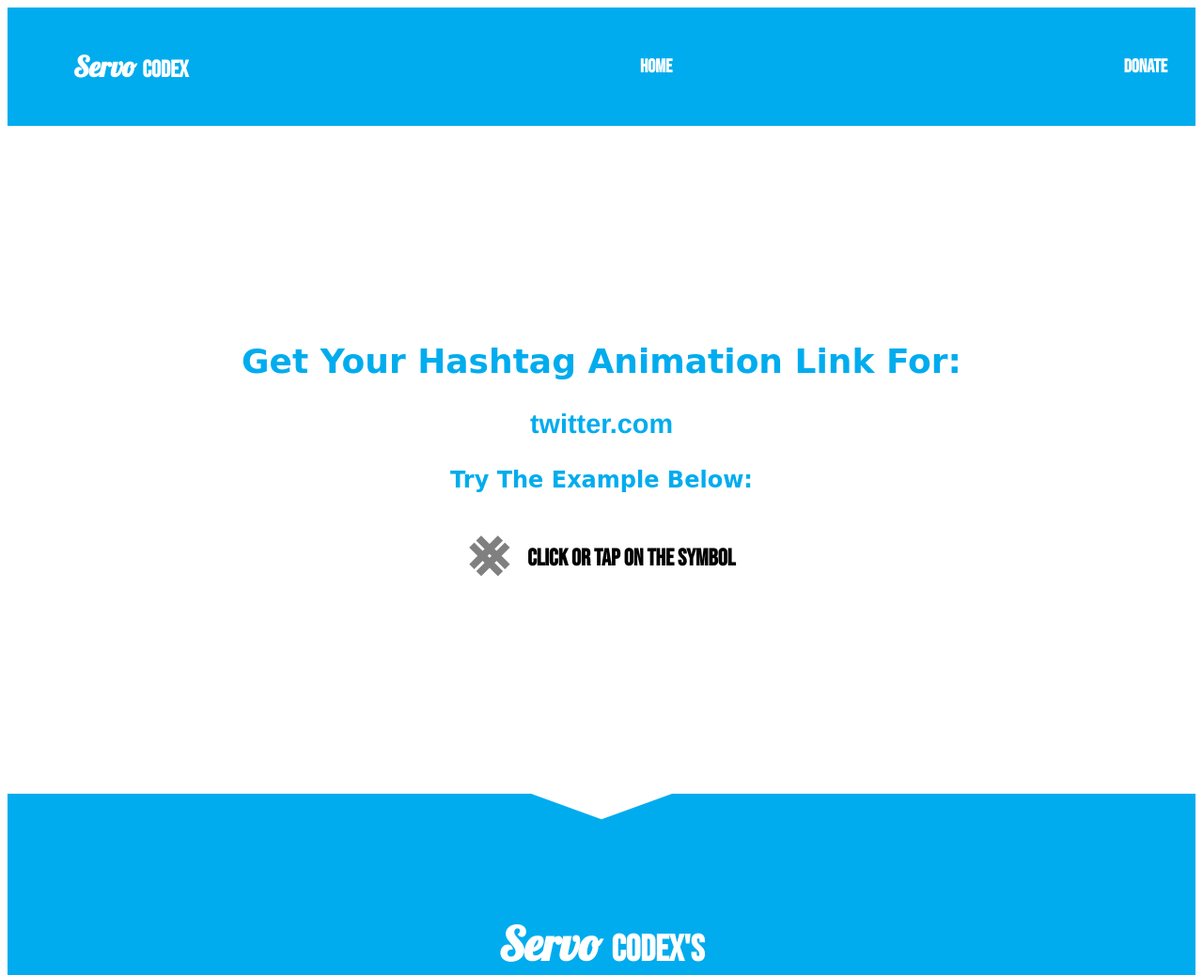
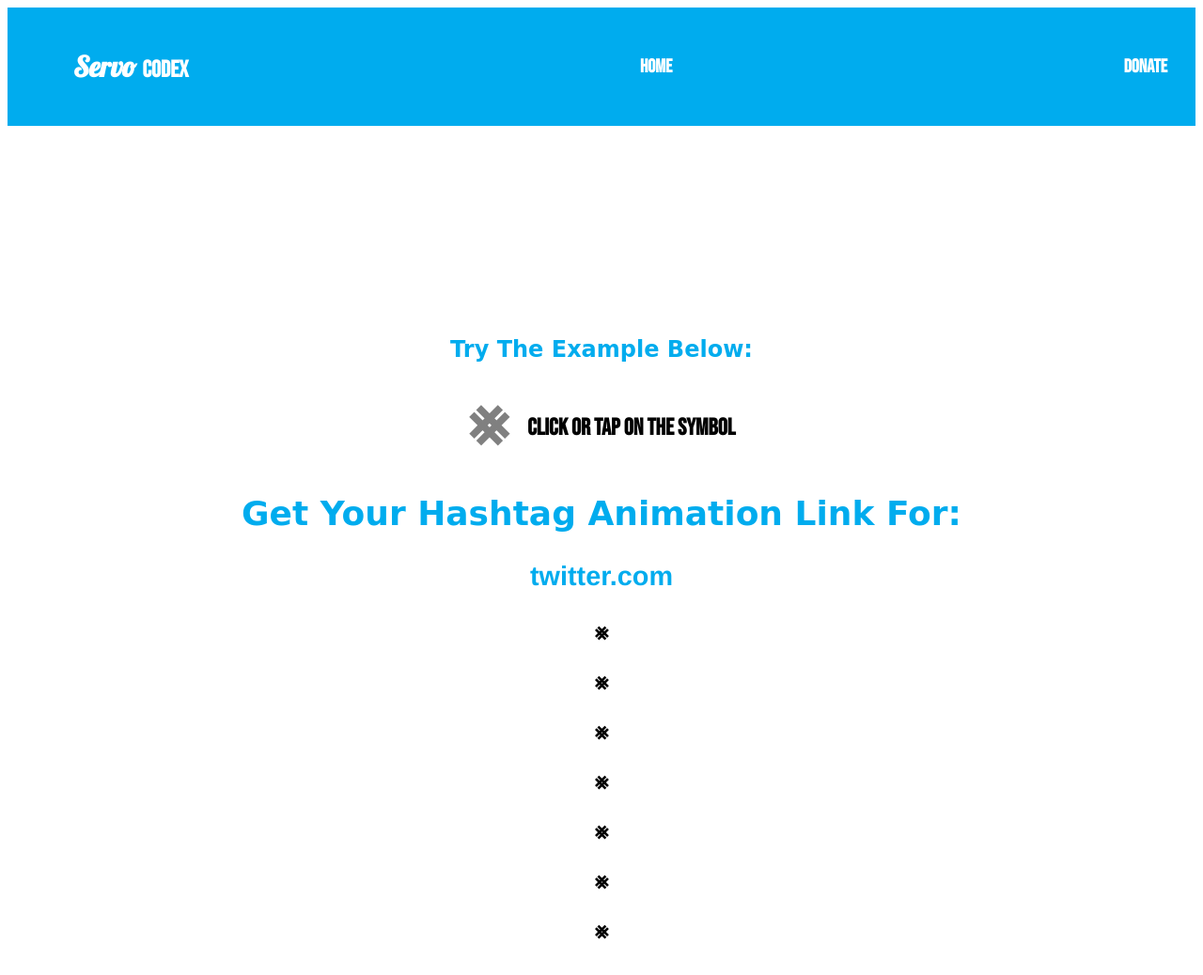
Before and after one commit to servocodex/Hashtag-Animated-Link, a plain HTML site: page index.html in a window 1280 px wide. Shown: the top 1038 px of the page at 94% size. Drawn offline with nearby package versions, Linux system fonts and the light colour scheme; a web font is replaced by a local one.

Commit message:
Added Hashtag CSS Animation for Section one

```diff
--- a/index.html
+++ b/index.html
@@ -57,15 +57,9 @@
   <main>
 
     <section class="one">
-      <div>
-        <h1 class="hspan">Get Your Hashtag Animation Link For:</h1>
-        <p class="subHeading">
-          twitter.com
-        </p>
-        <p class="hspan">
+      <p class="hspan">
           Try The Example Below:
-        </p>
-      </div>
+      </p>
 
       <!--Animated Hashtag Link-->
       <div class="inBox">
@@ -74,7 +68,37 @@
           <span>Click Or Tap On The Symbol</span>
         </p>
       </div>
+
       <div>
+        <h1 class="hspan">Get Your Hashtag Animation Link For:</h1>
+        <p class="subHeading">
+          twitter.com
+        </p>
+        <!--<p class="hspan">
+          Try The Example Below:
+        </p>-->
+      </div>
+
+      <!--Hashtag Animation-->
+      <div class="hashtagAnimation">
+          <p>⨳</p>
+          <p>⨳</p>
+          <p>⨳</p>
+          <p>⨳</p>
+          <p>⨳</p>
+          <p>⨳</p>
+          <p>⨳</p>
+          </div>
+      </div>
+
+      <!--Animated Hashtag Link-->
+      <!--<div class="inBox">
+        <a href="https://twitter.com/?lang=en" class="cross">⨳</a>
+        <p class="crossText">
+          <span>Click Or Tap On The Symbol</span>
+        </p>
+      </div>-->
+      <div class="wblock">
       </div>
 
     </section>
```
